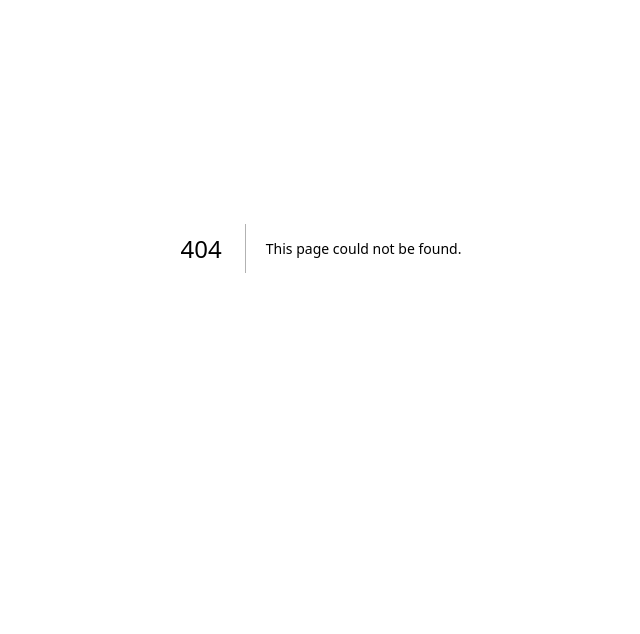
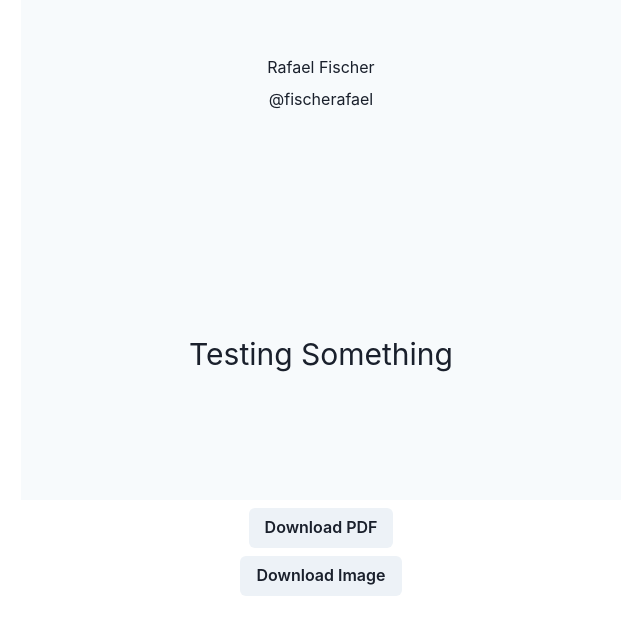
Before and after one commit to fischerafael/cover-letter-builder, a Next.js app: page /test in a window 1280 px wide. Before the commit this address had no page. Shown: the part 152-786 px from the top of the page, without its empty margins (319-959 px from the left). Built offline with nearby package versions, Linux system fonts and the light colour scheme.

Commit message:
feat: this approach works

```diff
--- a/package.json
+++ b/package.json
@@ -13,6 +13,8 @@
     "@emotion/react": "^11.10.5",
     "@emotion/styled": "^11.10.5",
     "framer-motion": "^7.6.4",
+    "html2canvas": "^1.4.1",
+    "jspdf": "^2.5.1",
     "next": "13.0.1",
     "react": "18.2.0",
     "react-component-export-image": "^1.0.6",
--- /dev/null
+++ b/pages/test/index.tsx
@@ -0,0 +1,8 @@
+import React from "react";
+import { PageTestReactPDF } from "../../src/pages/PageTest";
+
+const index = () => {
+  return <PageTestReactPDF />;
+};
+
+export default index;
--- /dev/null
+++ b/src/pages/PageTest/index.tsx
@@ -0,0 +1,67 @@
+import React from "react";
+import * as Chakra from "@chakra-ui/react";
+import html2canvas from "html2canvas";
+import { jsPDF } from "jspdf";
+
+export const PageTestReactPDF = () => {
+  const card = React.useRef() as React.MutableRefObject<HTMLDivElement>;
+
+  const handleDownloadPDF = async () => {
+    const element = card.current;
+    const canvas = await html2canvas(element, {
+      scale: 4,
+    });
+    const data = canvas.toDataURL("image/png");
+
+    const pdf = new jsPDF();
+    const props = pdf.getImageProperties(data);
+    const width = pdf.internal.pageSize.getWidth();
+    const height = (props.height * width) / props.width;
+    pdf.addImage(data, "PNG", 0, 0, width, height);
+    pdf.save("print.pdf");
+  };
+
+  const handleDownloadImage = async () => {
+    const element = card.current;
+    const canvas = await html2canvas(element, {
+      scale: 4,
+    });
+    const data = canvas.toDataURL("image/png");
+    const link = document.createElement("a");
+    if (typeof link.download === "string") {
+      link.href = data;
+      link.download = "image.jpg";
+
+      document.body.appendChild(link);
+      link.click();
+      document.body.removeChild(link);
+    } else {
+      window.open(data);
+    }
+  };
+
+  return (
+    <Chakra.VStack w="full" minH="100vh" justify="center">
+      <Chakra.VStack
+        bg="gray.50"
+        w="600px"
+        h="600px"
+        p="8"
+        justify="space-around"
+        ref={card}
+      >
+        <Chakra.VStack bg="gray.50" p="8" h="fit-content">
+          <Chakra.Text>Rafael Fischer</Chakra.Text>
+          <Chakra.Text>@fischerafael</Chakra.Text>
+        </Chakra.VStack>
+        <Chakra.Text fontSize="3xl" h="fit-content">
+          Testing Something
+        </Chakra.Text>
+      </Chakra.VStack>
+      <Chakra.Button onClick={handleDownloadPDF}>Download PDF</Chakra.Button>
+      <Chakra.Button onClick={handleDownloadImage}>
+        Download Image
+      </Chakra.Button>
+    </Chakra.VStack>
+  );
+};
```
Also changed, not shown: 1 other file (tests, documents, lock files or other folders).
